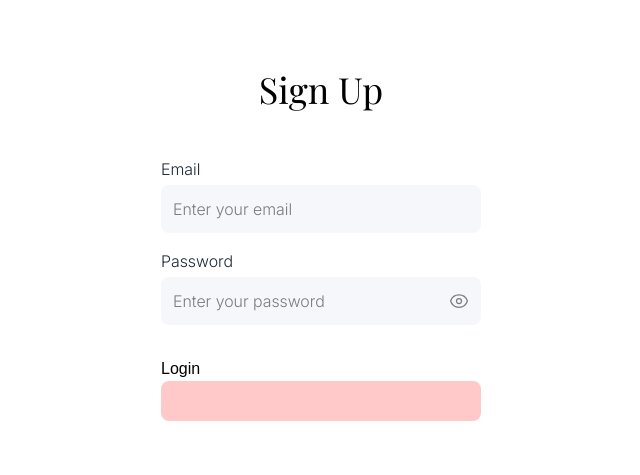
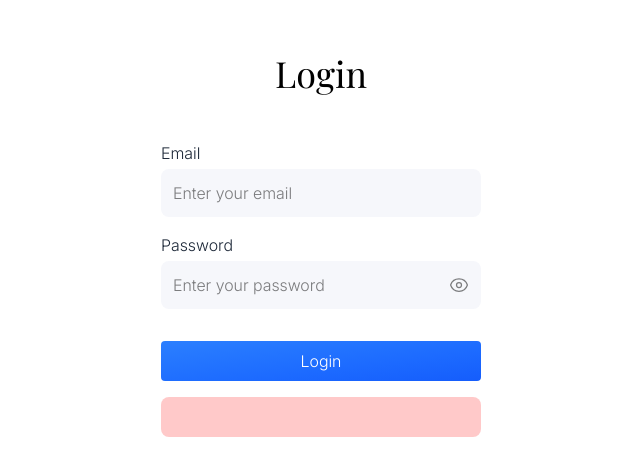
Before and after one commit to DivyanshTulsiani/Ideogram, a React (Vite) app in the folder client/: page /login in a window 1280 px wide. Shown: the part 155-630 px from the top of the page, without its empty margins (319-959 px from the left). Built offline with nearby package versions, Linux system fonts and the light colour scheme; no server answers.

Commit message:
fixed login signup buttons

```diff
--- a/client/src/pages/authpage.tsx
+++ b/client/src/pages/authpage.tsx
@@ -101,7 +101,7 @@ export default function AuthPage() {
 
 
   return (
-    <div className="h-screen flex justify-center items-center">
+    <div className="h-screen w-full flex justify-center items-center">
       <div className="flex flex-col w-[20rem]">
         {/* Header */}
         <div className="font-playfairvar flex justify-center items-center text-4xl">
@@ -145,16 +145,16 @@ export default function AuthPage() {
           </div>
         </div>
         {/* Signinlogin */}
-        <div className="mt-[2rem] rounded-lg">
-          <button onClick={handleSignin}>
+        <div className="mt-[2rem] rounded-sm h-[2.5rem] text-white flex justify-center items-center bg-gradient-to-br from-blue-500 to-blue-600 hover:bg-blue-800 cursor-pointer font-inter font-light text-md">
+          <button onClick={handleSignin} className="flex justify-center items-center ">
           Signin
           </button>
 
         </div>
         {/* Google */}
 
-        <div className="bg-red-200 rounded-lg">
-        <GoogleLogin shape="rectangular" onSuccess={handlegooglogin} onError={() => console.log("Login Failed")}></GoogleLogin>
+        <div className="rounded-lg mt-[1rem]">
+        <GoogleLogin shape="rectangular" width={320} onSuccess={handlegooglogin} onError={() => console.log("Login Failed")}></GoogleLogin>
         </div>
 
       </div>
--- a/client/src/pages/loginpage.tsx
+++ b/client/src/pages/loginpage.tsx
@@ -76,7 +76,7 @@ export default function LoginPage() {
       <div className="flex flex-col w-[20rem]">
         {/* Header */}
         <div className="font-playfairvar flex justify-center items-center text-4xl">
-          Sign Up
+           Login
         </div>
         {/* Email */}
         <div className="flex flex-col gap-1 mt-[3rem]">
@@ -107,16 +107,16 @@ export default function LoginPage() {
           </div>
         </div>
         {/* Signinlogin */}
-        <div className="mt-[2rem] rounded-lg">
-          <button onClick={handleLogin}>
+        <div className="mt-[2rem] rounded-sm h-[2.5rem] text-white flex justify-center items-center bg-gradient-to-br from-blue-500 to-blue-600 hover:bg-blue-800 cursor-pointer font-inter font-light text-md">
+          <button onClick={handleLogin} className="flex justify-center items-center ">
           Login
           </button>
 
         </div>
         {/* Google */}
 
-        <div className="bg-red-200 rounded-lg">
-        <GoogleLogin shape="rectangular" onSuccess={handlegooglogin} onError={() => console.log("Login Failed")}></GoogleLogin>
+        <div className="bg-red-200 rounded-lg mt-[1rem]">
+        <GoogleLogin shape="rectangular" text="continue_with" onSuccess={handlegooglogin} onError={() => console.log("Login Failed")}></GoogleLogin>
         </div>
 
       </div>
```
